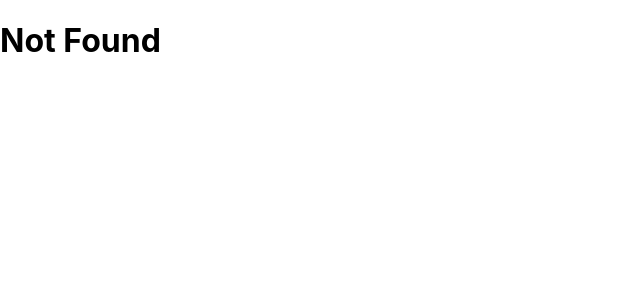
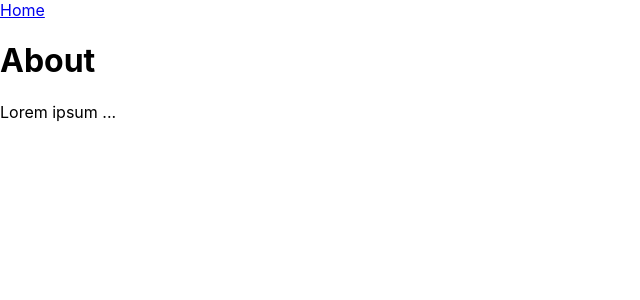
Before and after one commit to ginpei/react-firebase-handson-2019-10-26, a React (Create React App) app: page /about in a window 1280 px wide. Shown: the top 300 px of the page, without its empty margins (0-640 px from the left). Built offline with nearby package versions, Linux system fonts and the light colour scheme.

Commit message:
React Router の <Link> で画面遷移

```diff
--- a/src/App.tsx
+++ b/src/App.tsx
@@ -1,6 +1,7 @@
 import { createBrowserHistory } from 'history';
 import React from 'react';
 import { Route, Router, Switch } from 'react-router-dom';
+import AboutPage from './screens/AboutPage';
 import HomePage from './screens/HomePage';
 import NotFoundScreen from './screens/NotFoundScreen';
 
@@ -11,6 +12,7 @@
     <Router history={appHistory}>
       <Switch>
         <Route exact={true} path="/" component={HomePage}/>
+        <Route exact={true} path="/about" component={AboutPage}/>
         <Route component={NotFoundScreen}/>
       </Switch>
     </Router>
--- /dev/null
+++ b/src/screens/AboutPage.tsx
@@ -0,0 +1,14 @@
+import React from 'react';
+import { Link } from 'react-router-dom';
+
+const AboutPage: React.FC = () => {
+  return (
+    <div className="AboutPage">
+      <Link to="/">Home</Link>
+      <h1>About</h1>
+      <p>Lorem ipsum ...</p>
+    </div>
+  );
+}
+
+export default AboutPage;
--- a/src/screens/HomePage.tsx
+++ b/src/screens/HomePage.tsx
@@ -1,9 +1,11 @@
 import React from 'react';
+import { Link } from 'react-router-dom';
 
 const HomePage: React.FC = () => {
   return (
     <div className="HomePage">
       <h1>Home</h1>
+      <Link to="/about">About</Link>
     </div>
   );
 };
```
